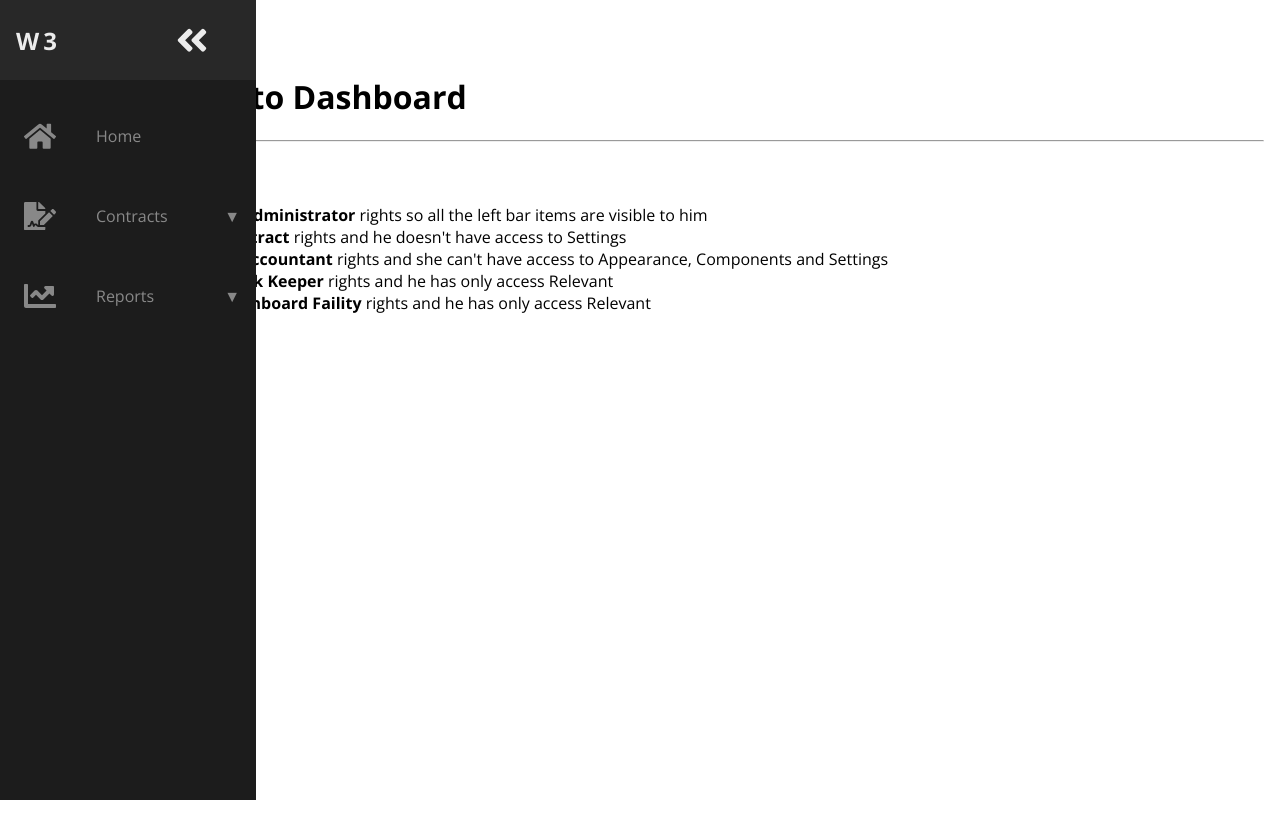
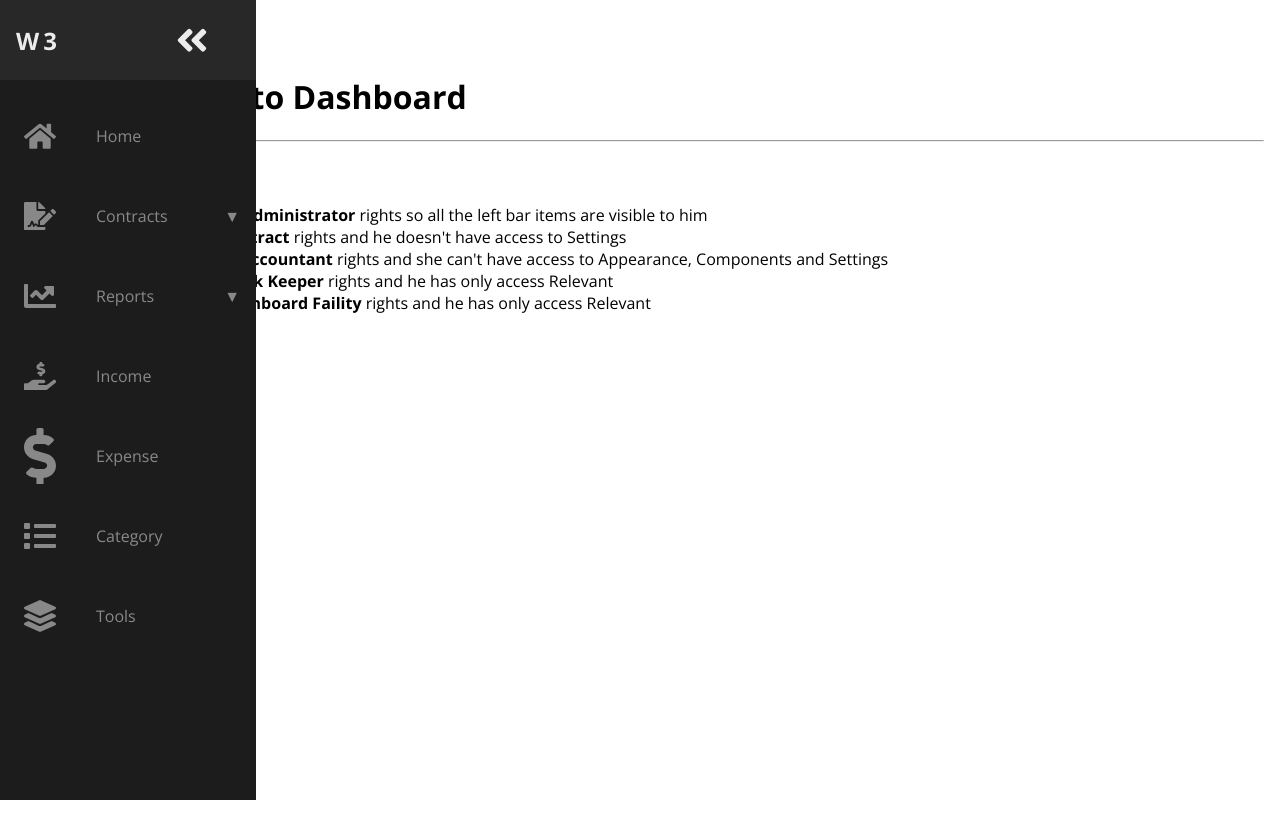
Before and after one commit to Group-48-W3/W3, a PHP site: page /view/dashboard.php in a window 1280 px wide. Shown: the top 831 px of the page. Run offline with PHP 8.4, Linux system fonts and the light colour scheme; the visitor is signed in with stand-in values (Sample User, id 1); data that the repository does not hold is empty.

Commit message:
Change navigation bar for accountant
Add content to acoountant's navigation bar

```diff
--- a/view/left_sidebar.php
+++ b/view/left_sidebar.php
@@ -132,7 +132,69 @@
 		<?php
 		//only visible to admin/accountant
 		if($_SESSION['user_role_id'] == 1 || $_SESSION['user_role_id'] == 3){?>
-
+      <li class="nav-item">
+        <a href="#" class="nav-link">
+          <svg
+            aria-hidden="true"
+            focusable="false"
+            data-prefix="fas"
+            data-icon="hand-holding-usd"
+            class="svg-inline--fa fa-hand-holding-usd fa-w-18"
+            role="img" xmlns="http://www.w3.org/2000/svg"
+            viewBox="0 0 576 512"
+          >
+            <path
+              fill="currentColor"
+              d="M271.06,144.3l54.27,14.3a8.59,8.59,0,0,1,6.63,8.1c0,4.6-4.09,8.4-9.12,8.4h-35.6a30,30,0,0,1-11.19-2.2c-5.24-2.2-11.28-1.7-15.3,2l-19,17.5a11.68,11.68,0,0,0-2.25,2.66,11.42,11.42,0,0,0,3.88,15.74,83.77,83.77,0,0,0,34.51,11.5V240c0,8.8,7.83,16,17.37,16h17.37c9.55,0,17.38-7.2,17.38-16V222.4c32.93-3.6,57.84-31,53.5-63-3.15-23-22.46-41.3-46.56-47.7L282.68,97.4a8.59,8.59,0,0,1-6.63-8.1c0-4.6,4.09-8.4,9.12-8.4h35.6A30,30,0,0,1,332,83.1c5.23,2.2,11.28,1.7,15.3-2l19-17.5A11.31,11.31,0,0,0,368.47,61a11.43,11.43,0,0,0-3.84-15.78,83.82,83.82,0,0,0-34.52-11.5V16c0-8.8-7.82-16-17.37-16H295.37C285.82,0,278,7.2,278,16V33.6c-32.89,3.6-57.85,31-53.51,63C227.63,119.6,247,137.9,271.06,144.3ZM565.27,328.1c-11.8-10.7-30.2-10-42.6,0L430.27,402a63.64,63.64,0,0,1-40,14H272a16,16,0,0,1,0-32h78.29c15.9,0,30.71-10.9,33.25-26.6a31.2,31.2,0,0,0,.46-5.46A32,32,0,0,0,352,320H192a117.66,117.66,0,0,0-74.1,26.29L71.4,384H16A16,16,0,0,0,0,400v96a16,16,0,0,0,16,16H372.77a64,64,0,0,0,40-14L564,377a32,32,0,0,0,1.28-48.9Z">
+            </path>
+          </svg>
+          <span class="link-text">Income</span>
+        </a>
+      </li>
+      <li class="nav-item">
+        <a href="#" class="nav-link">
+          <svg
+            aria-hidden="true"
+            focusable="false"
+            data-prefix="fas"
+            data-icon="dollar-sign"
+            class="svg-inline--fa fa-dollar-sign fa-w-9"
+            role="img" xmlns="http://www.w3.org/2000/svg"
+            viewBox="0 0 288 512"
+          >
+            <path
+              fill="currentColor"
+              d="M209.2 233.4l-108-31.6C88.7 198.2 80 186.5 80 173.5c0-16.3 13.2-29.5 29.5-29.5h66.3c12.2 0 24.2 3.7 34.2 10.5 6.1 4.1 14.3 3.1 19.5-2l34.8-34c7.1-6.9 6.1-18.4-1.8-24.5C238 74.8 207.4 64.1 176 64V16c0-8.8-7.2-16-16-16h-32c-8.8 0-16 7.2-16 16v48h-2.5C45.8 64-5.4 118.7.5 183.6c4.2 46.1 39.4 83.6 83.8 96.6l102.5 30c12.5 3.7 21.2 15.3 21.2 28.3 0 16.3-13.2 29.5-29.5 29.5h-66.3C100 368 88 364.3 78 357.5c-6.1-4.1-14.3-3.1-19.5 2l-34.8 34c-7.1 6.9-6.1 18.4 1.8 24.5 24.5 19.2 55.1 29.9 86.5 30v48c0 8.8 7.2 16 16 16h32c8.8 0 16-7.2 16-16v-48.2c46.6-.9 90.3-28.6 105.7-72.7 21.5-61.6-14.6-124.8-72.5-141.7z">
+            </path>
+          </svg>
+            <span class="link-text">Expense</span>
+        </a>
+      </li>
+      <li class="nav-item">
+        <a href="#" class="nav-link">
+          <svg aria-hidden="true" focusable="false" data-prefix="fas" data-icon="list" class="svg-inline--fa fa-list fa-w-16" role="img" xmlns="http://www.w3.org/2000/svg" viewBox="0 0 512 512"><path fill="currentColor" d="M80 368H16a16 16 0 0 0-16 16v64a16 16 0 0 0 16 16h64a16 16 0 0 0 16-16v-64a16 16 0 0 0-16-16zm0-320H16A16 16 0 0 0 0 64v64a16 16 0 0 0 16 16h64a16 16 0 0 0 16-16V64a16 16 0 0 0-16-16zm0 160H16a16 16 0 0 0-16 16v64a16 16 0 0 0 16 16h64a16 16 0 0 0 16-16v-64a16 16 0 0 0-16-16zm416 176H176a16 16 0 0 0-16 16v32a16 16 0 0 0 16 16h320a16 16 0 0 0 16-16v-32a16 16 0 0 0-16-16zm0-320H176a16 16 0 0 0-16 16v32a16 16 0 0 0 16 16h320a16 16 0 0 0 16-16V80a16 16 0 0 0-16-16zm0 160H176a16 16 0 0 0-16 16v32a16 16 0 0 0 16 16h320a16 16 0 0 0 16-16v-32a16 16 0 0 0-16-16z"></path></svg>
+            <span class="link-text report-menu">Category</span>
+        </a>
+      </li>
+      <li class="nav-item">
+        <a href="#" class="nav-link">
+            <svg
+              aria-hidden="true"
+              focusable="false"
+              data-prefix="fas"
+              data-icon="layer-group"
+              class="svg-inline--fa fa-layer-group fa-w-16"
+              role="img" xmlns="http://www.w3.org/2000/svg"
+              viewBox="0 0 512 512"
+            >
+              <path
+                fill="currentColor"
+                d="M12.41 148.02l232.94 105.67c6.8 3.09 14.49 3.09 21.29 0l232.94-105.67c16.55-7.51 16.55-32.52 0-40.03L266.65 2.31a25.607 25.607 0 0 0-21.29 0L12.41 107.98c-16.55 7.51-16.55 32.53 0 40.04zm487.18 88.28l-58.09-26.33-161.64 73.27c-7.56 3.43-15.59 5.17-23.86 5.17s-16.29-1.74-23.86-5.17L70.51 209.97l-58.1 26.33c-16.55 7.5-16.55 32.5 0 40l232.94 105.59c6.8 3.08 14.49 3.08 21.29 0L499.59 276.3c16.55-7.5 16.55-32.5 0-40zm0 127.8l-57.87-26.23-161.86 73.37c-7.56 3.43-15.59 5.17-23.86 5.17s-16.29-1.74-23.86-5.17L70.29 337.87 12.41 364.1c-16.55 7.5-16.55 32.5 0 40l232.94 105.59c6.8 3.08 14.49 3.08 21.29 0L499.59 404.1c16.55-7.5 16.55-32.5 0-40z">
+              </path>
+            </svg>
+            <span class="link-text report-menu">Tools</span>
+        </a>
+      </li>
     <?php } ?>
 <!--===================================================================================-->
 
```
